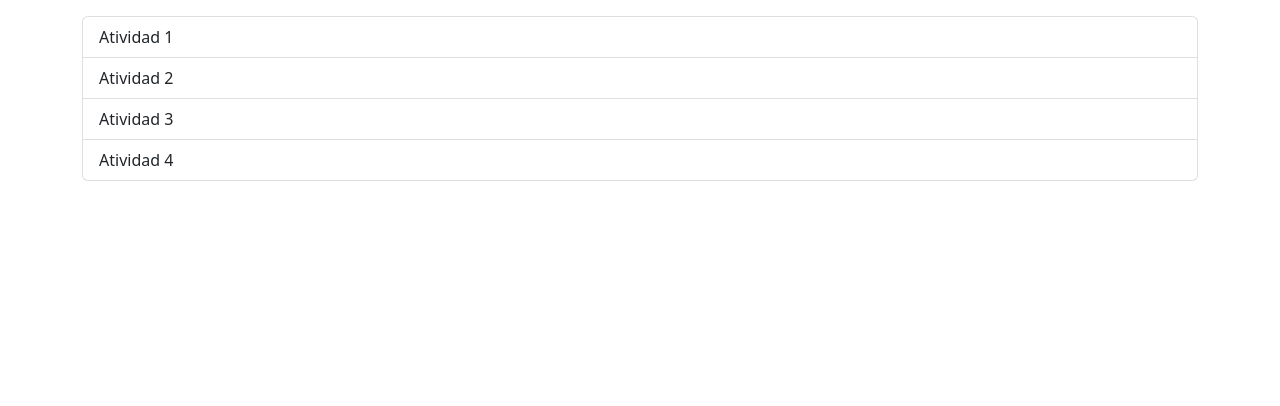
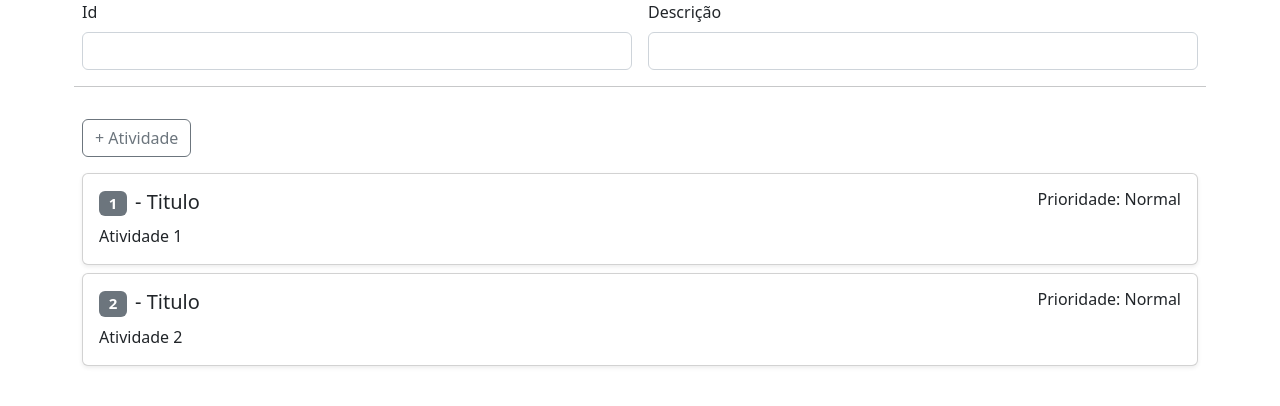
Before and after one commit to igor-cotrim/to-do-react-dotnet, a React (Create React App) app in the folder frontend/: page / in a window 1280 px wide. Shown: the top 406 px of the page. Built offline with nearby package versions, Linux system fonts and the light colour scheme.

Commit message:
feat: add initial styles to page

```diff
--- a/frontend/src/App.tsx
+++ b/frontend/src/App.tsx
@@ -1,13 +1,57 @@
+import { useState } from "react";
+
+type IActivities = {
+  id: number;
+  description: string;
+};
+
+let initialValues: IActivities[] = [
+  { id: 1, description: "Atividade 1" },
+  { id: 2, description: "Atividade 2" },
+];
+
 function App() {
+  const [activities, setActivities] = useState<IActivities[]>(initialValues);
+
   return (
-    <div className="mt-3">
-      <ul className="list-group">
-        <li className="list-group-item">Atividad 1</li>
-        <li className="list-group-item">Atividad 2</li>
-        <li className="list-group-item">Atividad 3</li>
-        <li className="list-group-item">Atividad 4</li>
-      </ul>
-    </div>
+    <>
+      <form className="row g-3">
+        <div className="col-md-6">
+          <label htmlFor="id" className="form-label">
+            Id
+          </label>
+          <input id="id" type="text" className="form-control" />
+        </div>
+        <div className="col-md-6">
+          <label htmlFor="description" className="form-label">
+            Descrição
+          </label>
+          <input id="description" type="text" className="form-control" />
+        </div>
+        <hr />
+        <div className="col-12">
+          <button className="btn btn-outline-secondary">+ Atividade</button>
+        </div>
+      </form>
+      <div className="mt-3">
+        {activities.map((activity) => (
+          <div key={activity.id} className="card mb-2 shadow-sm">
+            <div className="card-body">
+              <div className="d-flex justify-content-between">
+                <h5 className="card-title">
+                  <span className="badge text-bg-secondary me-2">
+                    {activity.id}
+                  </span>
+                  - Titulo
+                </h5>
+                <h6>Prioridade: Normal</h6>
+              </div>
+              <p className="card-text">{activity.description}</p>
+            </div>
+          </div>
+        ))}
+      </div>
+    </>
   );
 }
 
```
